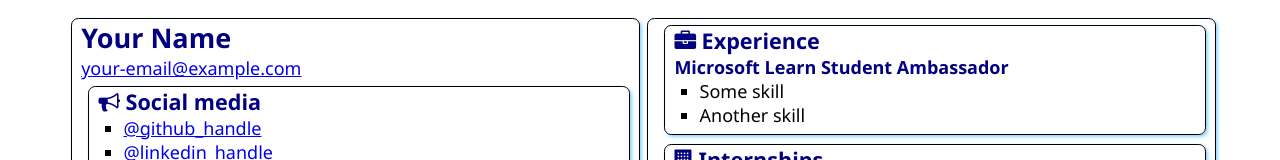
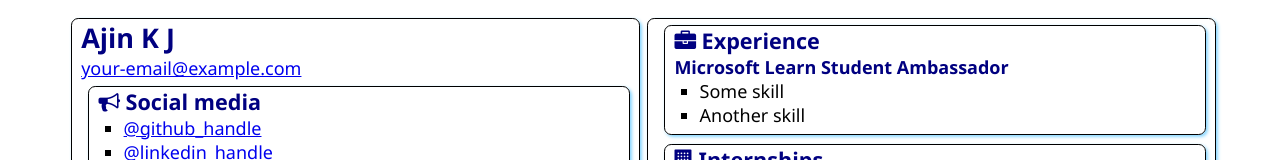
Before and after one commit to Ajinkj/SATechnicalOnboarding, a plain HTML site: page src/index.html in a window 1280 px wide. Shown: the top 160 px of the page. Drawn offline with Linux system fonts and the light colour scheme.

Commit message:
Added my name.
Added my name.

```diff
--- a/src/index.html
+++ b/src/index.html
@@ -12,7 +12,7 @@
 <body>
     <main>
         <article class="box">
-            <h1>Your Name</h1>
+            <h1>Ajin K J</h1>
             <div><a href="mailto:your.email@example.com">your-email@example.com</a></div>
 
             <section class="box">
```
